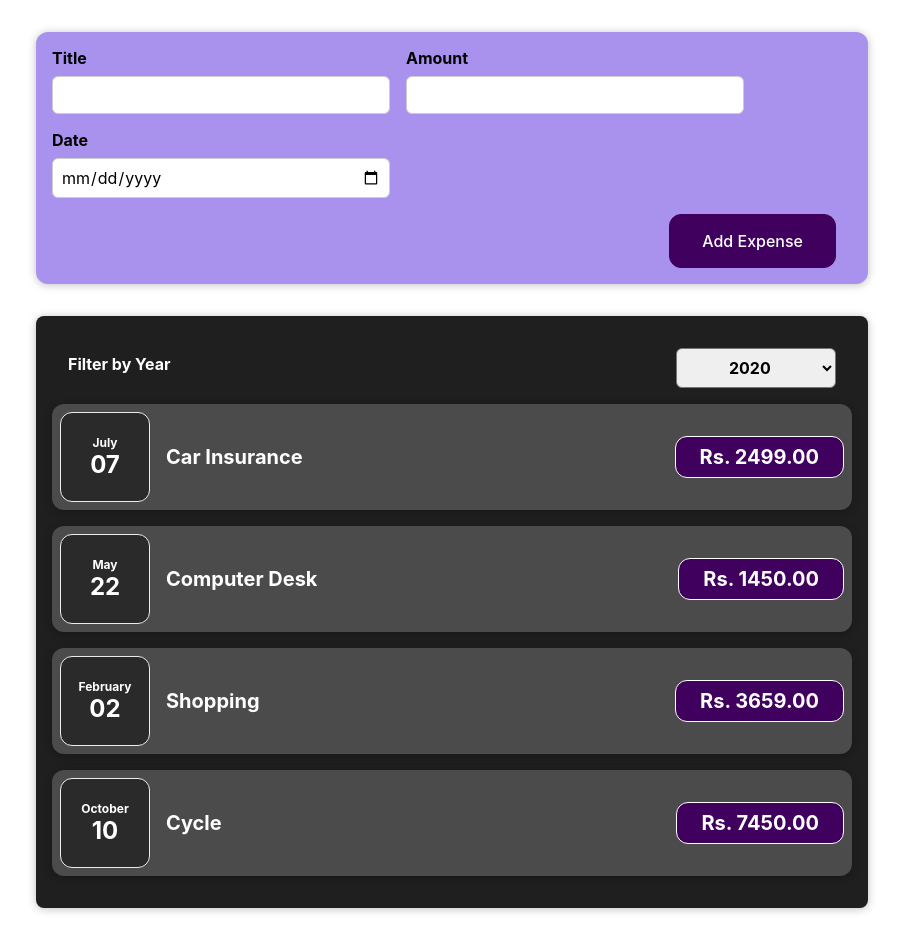
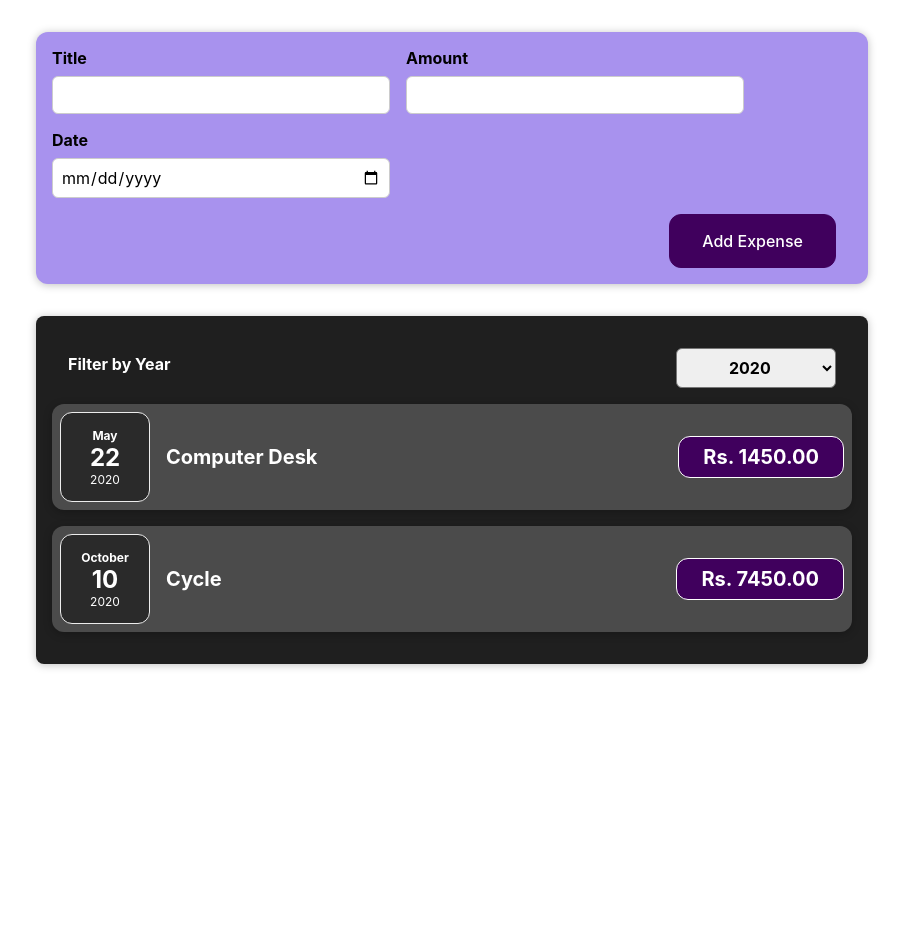
Before and after one commit to Aritra-art/Expense-Tracker, a React (Create React App) app: page / in a window 1280 px wide. Shown: the whole page, without its empty margins (188-1091 px from the left). After the commit the page ends 800 px from the top, so only its background shows below. Built offline with nearby package versions, Linux system fonts and the light colour scheme; the HTML template or start-up script is replaced by a standard one.

Commit message:
Year Filtering

```diff
--- a/src/App.js
+++ b/src/App.js
@@ -4,17 +4,24 @@ import NewExpense from "./components/ExpenseInput/NewExpense";
 
 const dummyExpense = [
   {
+    id: "i1",
     title: "Car Insurance",
     amount: "2499.00",
     date: new Date(2021, 6, 7),
   },
   {
+    id: "i2",
     title: "Computer Desk",
     amount: "1450.00",
     date: new Date(2020, 4, 22),
   },
-  { title: "Shopping", amount: "3659.00", date: new Date(2021, 1, 2) },
-  { title: "Cycle", amount: "7450.00", date: new Date(2020, 9, 10) },
+  {
+    id: "i3",
+    title: "Shopping",
+    amount: "3659.00",
+    date: new Date(2021, 1, 2),
+  },
+  { id: "i4", title: "Cycle", amount: "7450.00", date: new Date(2020, 9, 10) },
 ];
 
 function App() {
--- a/src/components/ExpenseDate.js
+++ b/src/components/ExpenseDate.js
@@ -2,13 +2,12 @@ import "./Expensedate.css";
 function ExpenseDate(props) {
   const month = props.date.toLocaleString("en-US", { month: "long" });
   const day = props.date.toLocaleString("en-US", { day: "2-digit" });
-  console.log(props.date);
-  // const year = props.date.getFullYear();
+  const year = props.date.getFullYear();
   return (
     <div className="expense-date">
       <div className="expense-date__month">{month}</div>
       <div className="expense-date__day">{day}</div>
-      {/* <div className="expense-date__year">{year}</div> */}
+      <div className="expense-date__year">{year}</div>
     </div>
   );
 }
--- a/src/components/Expenses.js
+++ b/src/components/Expenses.js
@@ -7,10 +7,12 @@ function Expenses(props) {
 
   const changeFilterHandler = (filteredDate) => {
     setExpenseFilter(filteredDate);
+    console.log(expenseFilter);
   };
   const expenseDataHandler = (expense) => {
     return (
       <ExpenseItem
+        key={expense.id}
         title={expense.title}
         amount={expense.amount}
         date={expense.date}
@@ -18,13 +20,17 @@ function Expenses(props) {
     );
   };
 
+  const filteredExpenses = props.expenseData.filter((expense) => {
+    return expense.date.getFullYear().toString() === expenseFilter;
+  });
+
   return (
     <div className="expenses">
       <ExpensesFilter
         onFilterDate={expenseFilter}
         onChangeFilter={changeFilterHandler}
       />
-      {props.expenseData.map(expenseDataHandler)}
+      {filteredExpenses.map(expenseDataHandler)}
     </div>
   );
 }
```
